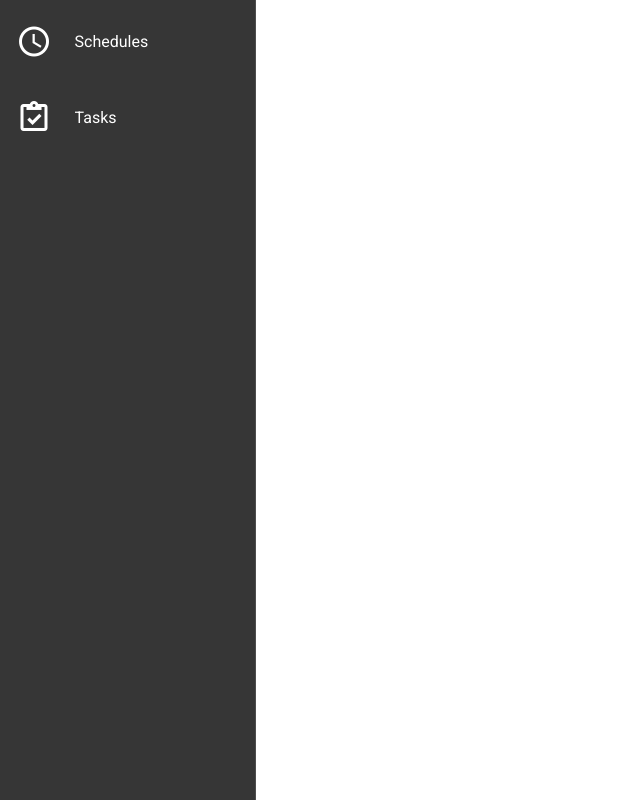
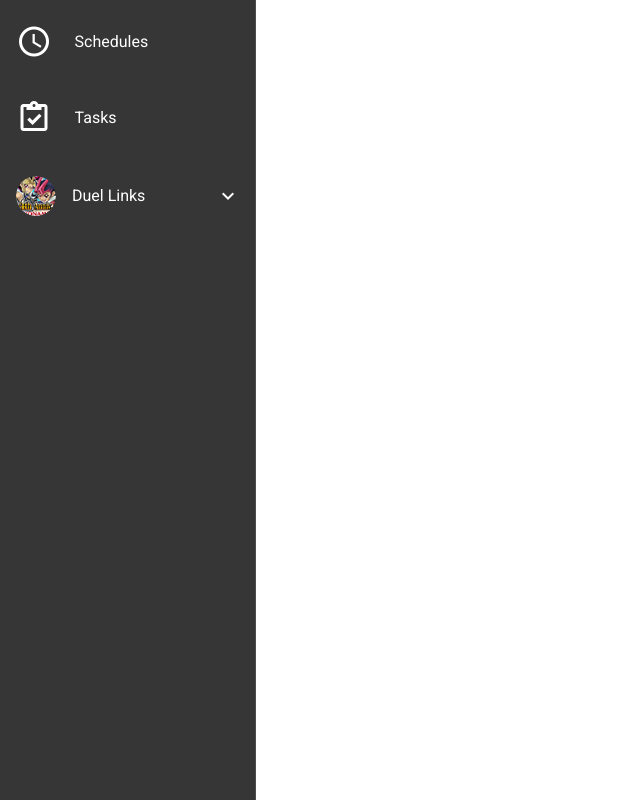
Before and after one commit to yejianfengblue/android-auto-web, a Vue app: page /duel-links-accounts in a window 1280 px wide. Shown: the whole page, without its empty margins (0-640 px from the left). Built offline with nearby package versions, Linux system fonts and the light colour scheme.

Commit message:
Navigation drawer adds app sub group

```diff
--- a/src/components/Drawer.vue
+++ b/src/components/Drawer.vue
@@ -7,6 +7,23 @@
         </v-list-item-icon>
         <v-list-item-title v-text="link.title" />
       </v-list-item>
+    </v-list>
+
+    <v-list>
+      <v-list-group v-for="appLink in appLinks" :key="appLink.title" no-action>
+        <template v-slot:activator>
+          <v-list-item-avatar>
+            <v-img :src="appLink.avatar" />
+          </v-list-item-avatar>
+          <v-list-item-title v-text="appLink.title" />
+        </template>
+        <v-list-item v-for="subItem in appLink.subItems" :key="subItem.title" router :to="subItem.route" dense>
+          <v-list-item-icon>
+            <v-icon v-text="subItem.icon" />
+          </v-list-item-icon>
+          <v-list-item-title>{{ subItem.title }}</v-list-item-title>
+        </v-list-item>
+      </v-list-group>
     </v-list>
   </v-navigation-drawer>
 </template>
@@ -23,9 +40,27 @@ export default class Drawer extends Vue {
     { icon: "mdi-clock-outline", title: "Schedules", route: "/schedules" },
     { icon: "mdi-clipboard-check-outline", title: "Tasks", route: "/tasks" },
   ];
+
+  private appLinks: Array<AppLink> = [
+    {
+      avatar: require("@/assets/duel-links-mdpi.png"),
+      title: "Duel Links",
+      subItems: [
+        { icon: "mdi-account", title: "Accounts", route: "/duel-links-accounts" },
+        { icon: "mdi-diamond-stone", title: "Gem", route: "/duel-links-gem" },
+        { icon: "mdi-human-handsup", title: "Character", route: "/duel-links-character" },
+        { icon: "mdi-bullseye-arrow", title: "Stage", route: "/duel-links-stage" },
+      ],
+    },
+  ];
 }
 
 class NavLink {
   constructor(readonly icon: string, readonly title: string, readonly route: string) {}
 }
+
+class AppLink {
+  constructor(readonly avatar: string, readonly title: string, readonly subItems: Array<NavLink>) {}
+}
+
 </script>
```
